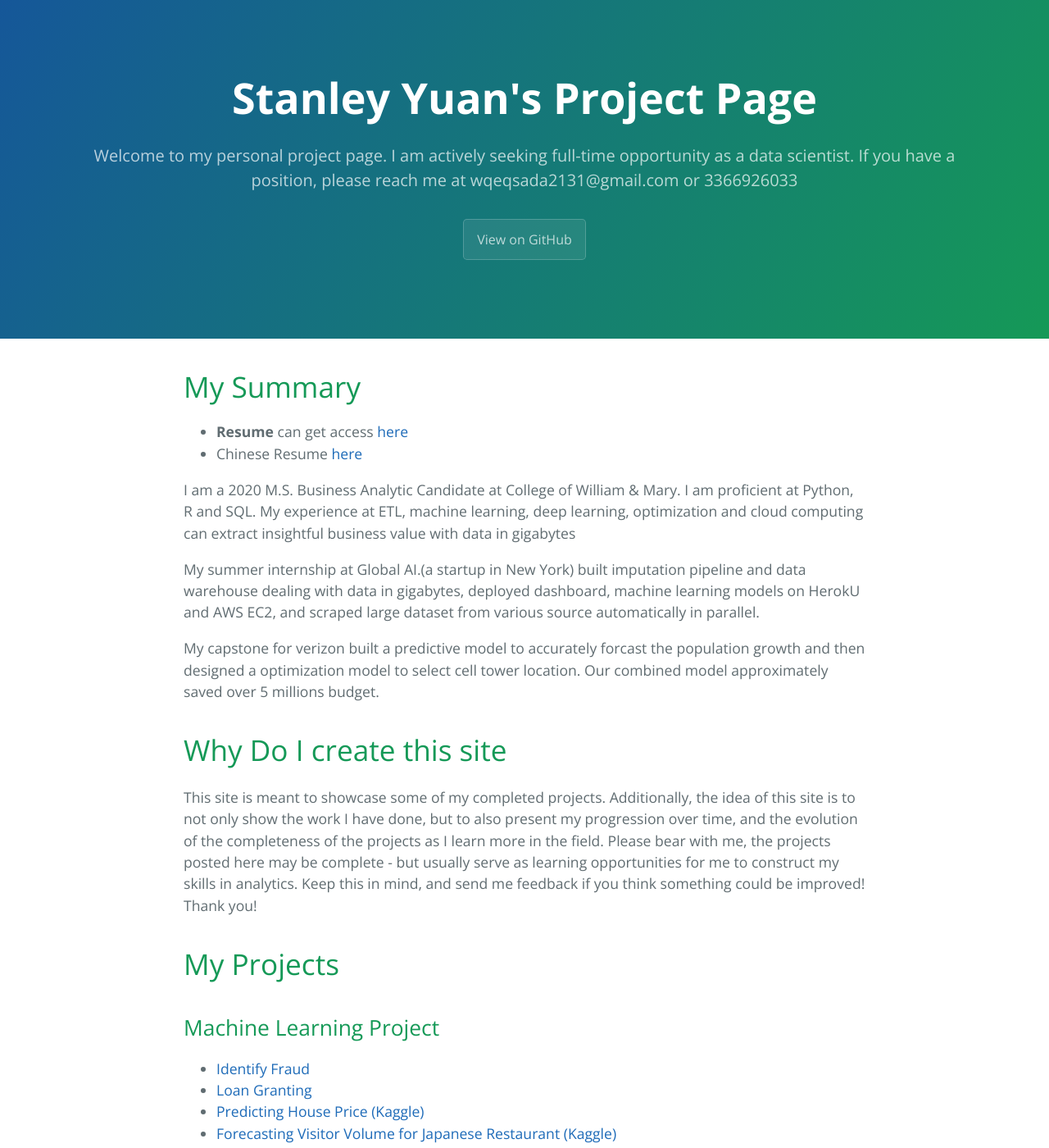
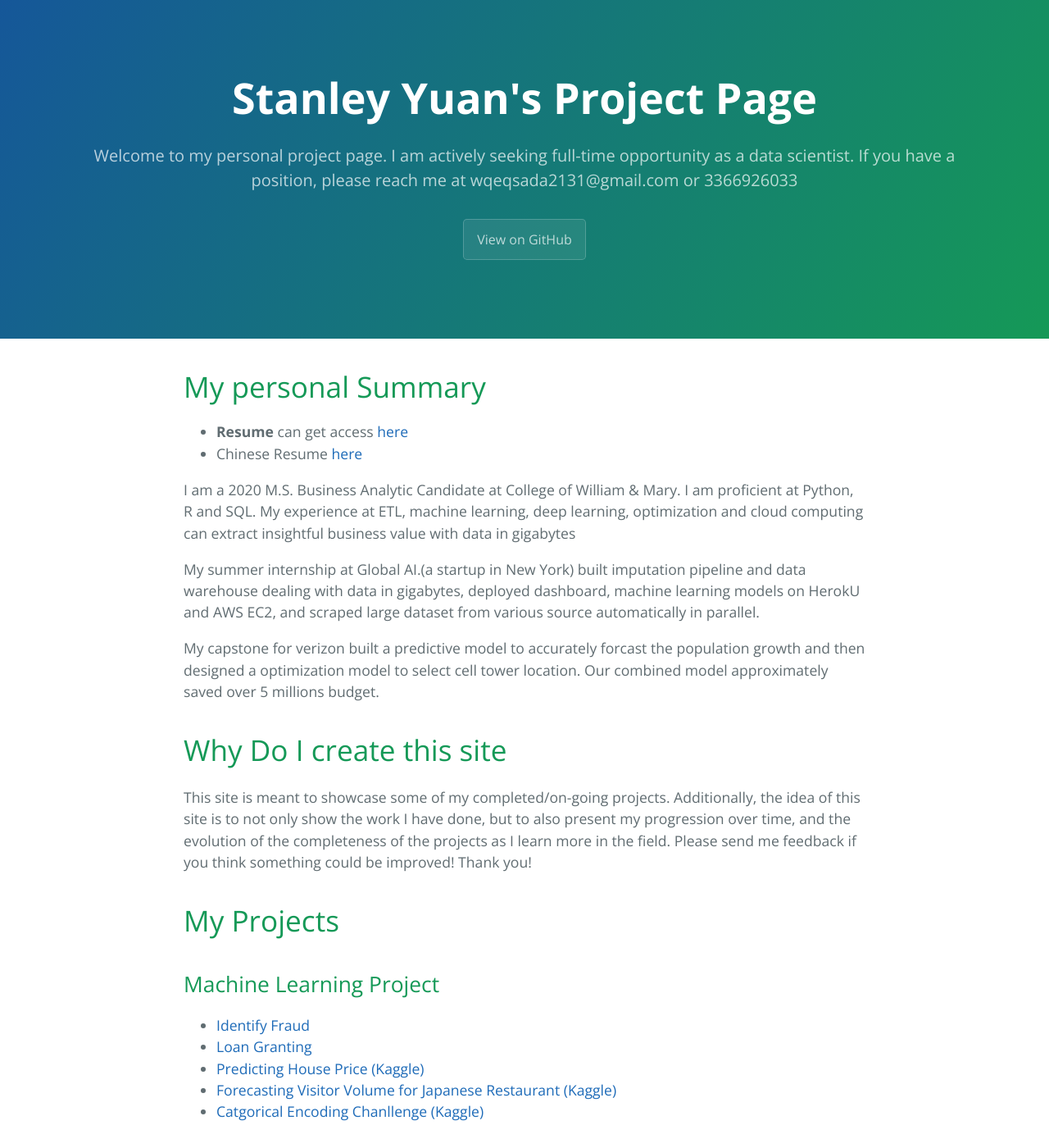
Before and after one commit to Jasminejump/wqeqwqeq.github.io, a Jekyll site: the page built from index.md, in a window 1280 px wide and 1400 px high. Shown: the whole window at 82% size. Built offline with Jekyll 4.4.1, drawn with Linux system fonts in a browser that asks for light colours.

Commit message:
Update index.md

```diff
--- a/index.md
+++ b/index.md
@@ -3,7 +3,7 @@
 title: Stanley Yuan's Project Page
 description: Welcome to my personal project page. I am actively seeking full-time opportunity as a data scientist. If you have a position, please reach me at wqeqsada2131@gmail.com or 3366926033
 ---
-# My Summary
+# My personal Summary
 - **Resume** can get access [here](/stanley_resume.pdf)
 - Chinese Resume [here](/中文简历.pdf)
 
@@ -16,7 +16,7 @@
 
 # Why Do I create this site
 
-This site is meant to showcase some of my completed projects. Additionally, the idea of this site is to not only show the work I have done, but to also present my progression over time, and the evolution of the completeness of the projects as I learn more in the field. Please bear with me, the projects posted here may be complete - but usually serve as learning opportunities for me to construct my skills in analytics. Keep this in mind, and send me feedback if you think something could be improved! Thank you!
+This site is meant to showcase some of my completed/on-going projects. Additionally, the idea of this site is to not only show the work I have done, but to also present my progression over time, and the evolution of the completeness of the projects as I learn more in the field. Please send me feedback if you think something could be improved! Thank you!
 
 # My Projects
 
```
